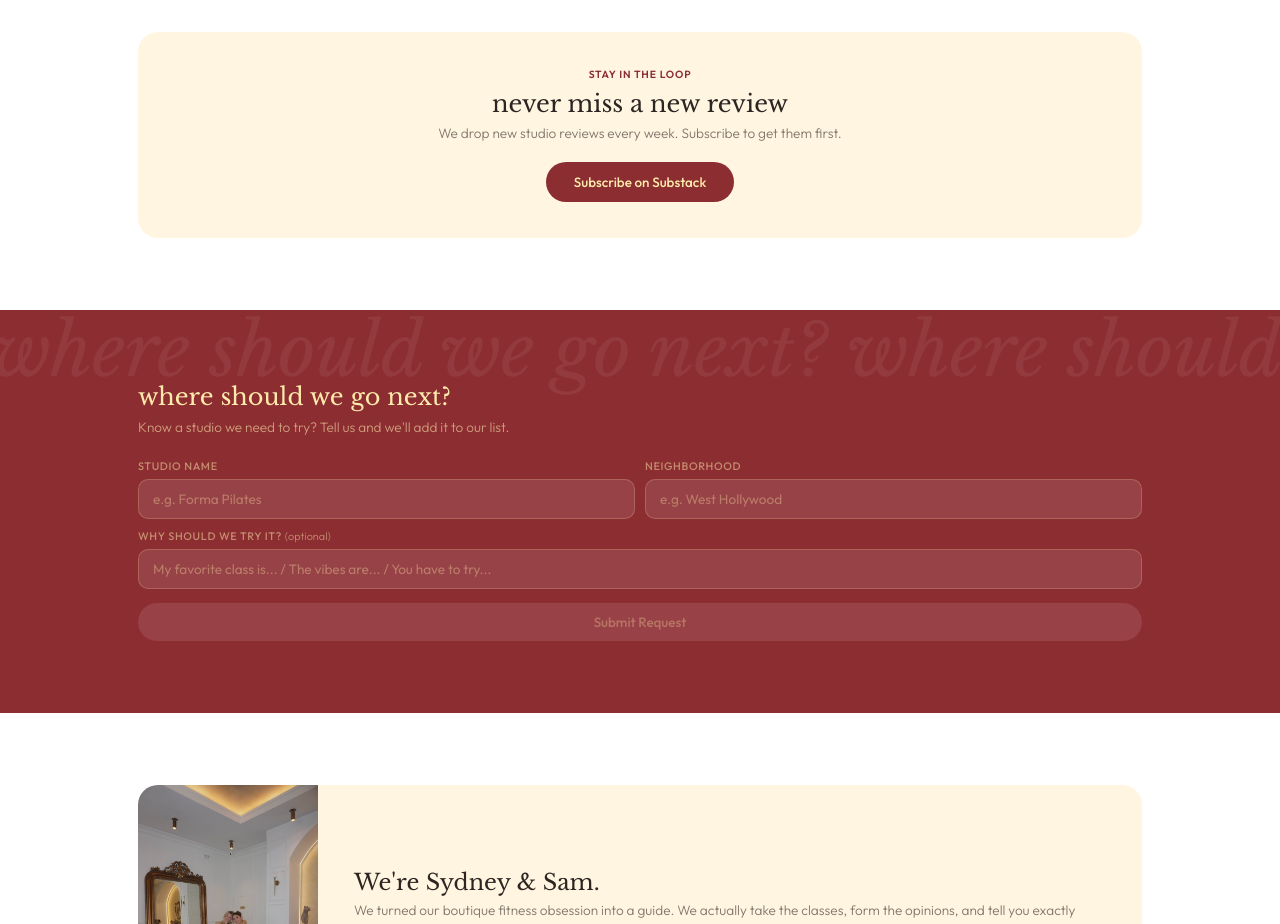
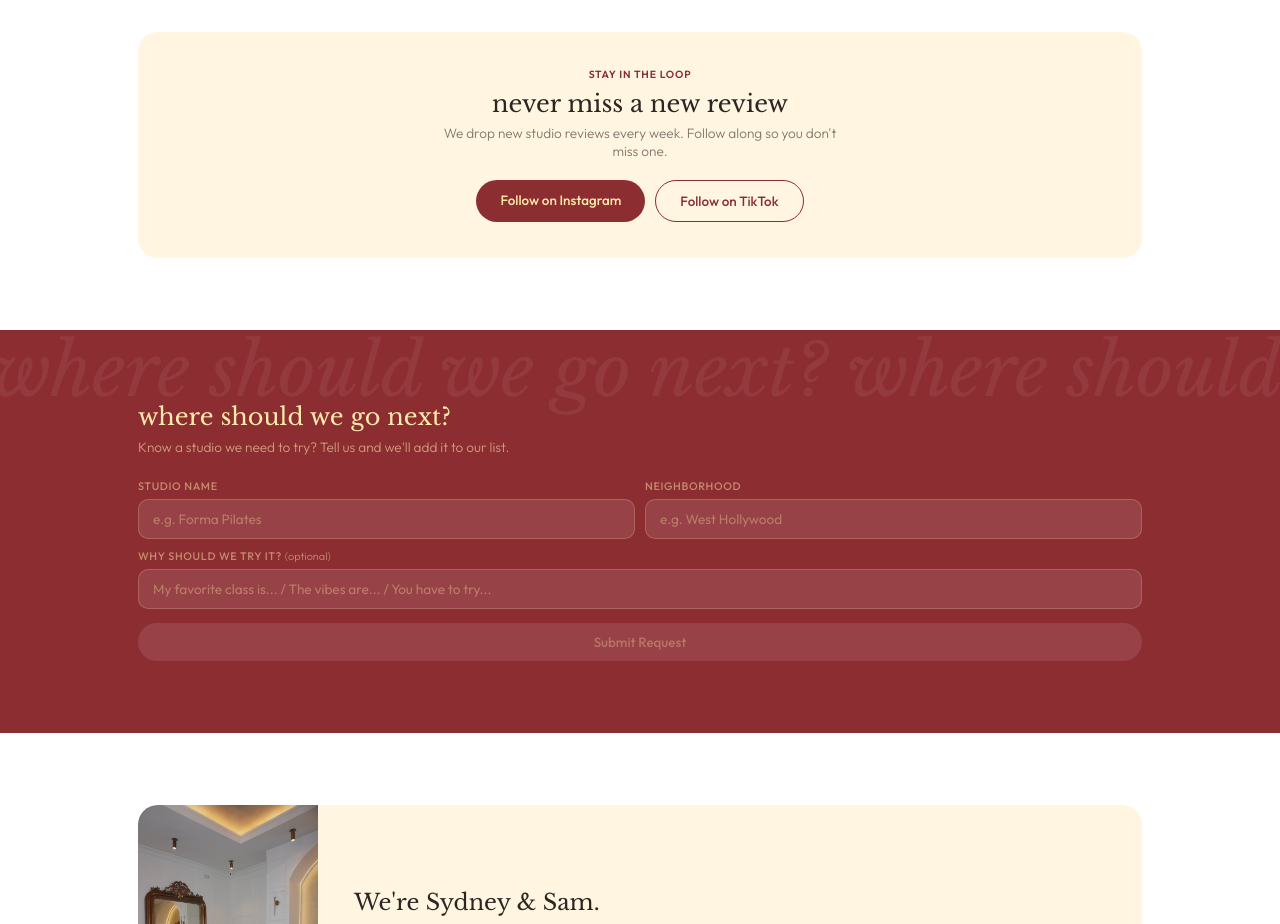
Before and after one commit to bookdwithus-coder/bookd, a React (Vite) app: page / in a window 1280 px wide. Shown: the part 2180-3104 px from the top of the page. Built offline with nearby package versions, Linux system fonts and the light colour scheme.

Commit message:
follow us section

```diff
--- a/src/App.jsx
+++ b/src/App.jsx
@@ -622,14 +622,15 @@ function HomePage({ navigate, searchAndGo }) {
       </div>
     </section>
 
-    {/* Email capture */}
+    {/* Follow us */}
     <section style={{padding:"0 clamp(16px,4vw,48px) 72px",maxWidth:1100,margin:"0 auto"}}>
       <div style={{background:BRAND.butterLight,borderRadius:20,padding:"36px clamp(20px,4vw,40px)",textAlign:"center"}}>
         <div style={{fontSize:"0.65rem",textTransform:"uppercase",letterSpacing:"0.08em",color:BRAND.red,fontWeight:600,marginBottom:8}}>Stay in the loop</div>
         <h2 style={{fontFamily:"'Libre Baskerville',Georgia,serif",fontSize:"clamp(1.1rem,2.5vw,1.5rem)",fontWeight:400,marginBottom:6}}>never miss a new review</h2>
-        <p style={{fontSize:"0.85rem",color:BRAND.textMid,fontWeight:300,marginBottom:20,maxWidth:420,margin:"0 auto 20px"}}>We drop new studio reviews every week. Subscribe to get them first.</p>
-        <div style={{display:"flex",gap:8,maxWidth:400,margin:"0 auto",justifyContent:"center"}}>
-          <a href="https://bookdwithus.substack.com" target="_blank" rel="noopener noreferrer" style={{background:BRAND.red,color:"#FEEBAB",border:"none",borderRadius:100,padding:"12px 28px",fontSize:"0.84rem",fontWeight:500,cursor:"pointer",fontFamily:"inherit",textDecoration:"none",display:"inline-block"}}>Subscribe on Substack</a>
+        <p style={{fontSize:"0.85rem",color:BRAND.textMid,fontWeight:300,maxWidth:420,margin:"0 auto 20px"}}>We drop new studio reviews every week. Follow along so you don't miss one.</p>
+        <div style={{display:"flex",gap:10,justifyContent:"center",flexWrap:"wrap"}}>
+          <a href="https://instagram.com/bookdwithus" target="_blank" rel="noopener noreferrer" style={{background:BRAND.red,color:"#FEEBAB",borderRadius:100,padding:"12px 24px",fontSize:"0.84rem",fontWeight:500,textDecoration:"none",display:"inline-block"}}>Follow on Instagram</a>
+          <a href="https://tiktok.com/@bookdwithus" target="_blank" rel="noopener noreferrer" style={{background:"transparent",color:BRAND.red,border:`1px solid ${BRAND.red}`,borderRadius:100,padding:"12px 24px",fontSize:"0.84rem",fontWeight:500,textDecoration:"none",display:"inline-block"}}>Follow on TikTok</a>
         </div>
       </div>
     </section>
```
